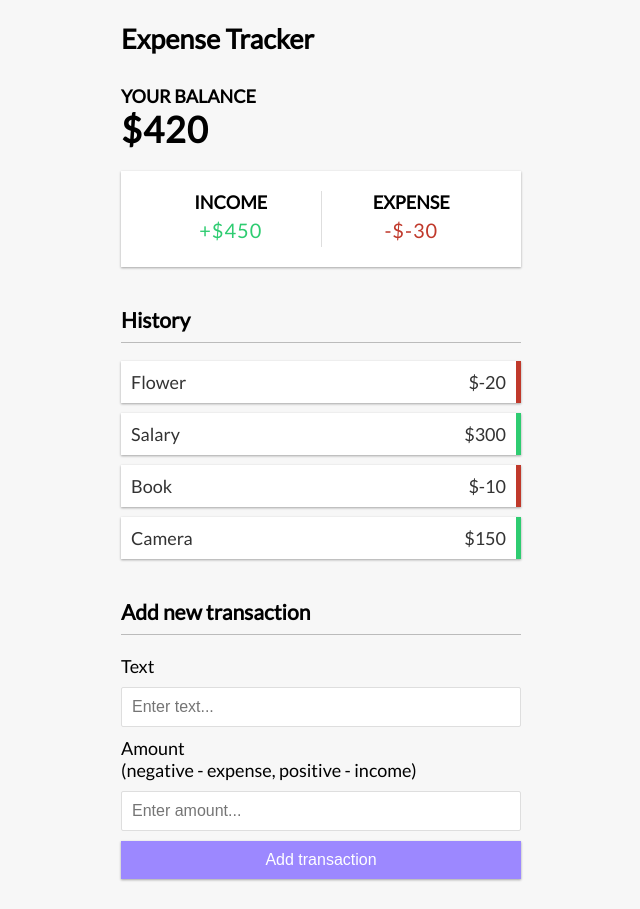
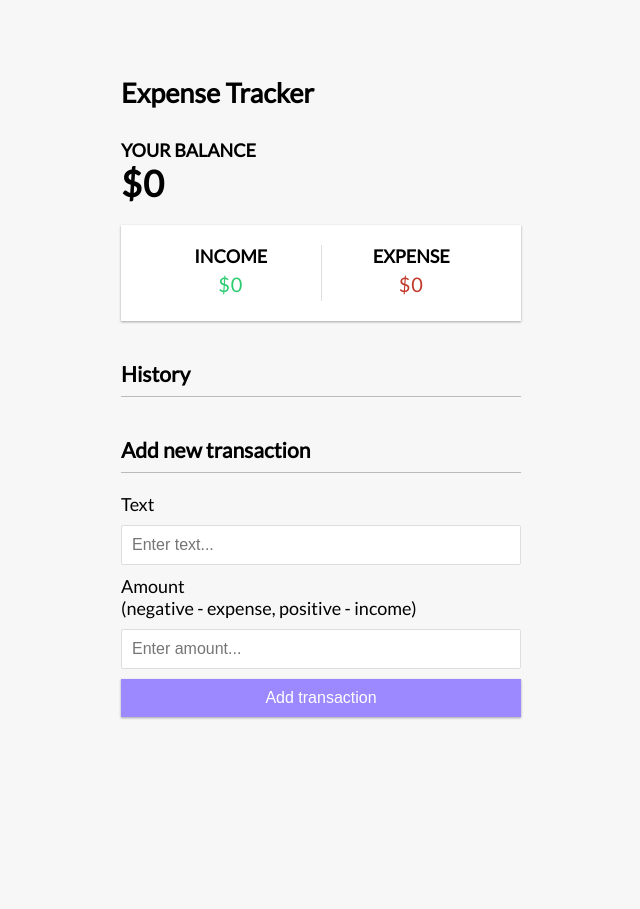
Before and after one commit to xdenote/expense-tracker-vue, a Vue app: page / in a window 1280 px wide. Shown: the whole page, without its empty margins (319-959 px from the left). After the commit the page ends 800 px from the top, so only its background shows below. Built offline with nearby package versions, Linux system fonts and the light colour scheme.

Commit message:
Completed the App

```diff
--- a/src/App.vue
+++ b/src/App.vue
@@ -4,17 +4,19 @@ import Balance from "@/components/Balance.vue";
 import IncomeExpenses from "@/components/IncomeExpenses.vue";
 import TransactionList from "@/components/TransactionList.vue";
 import AddTransactions from "@/components/AddTransactions.vue";
-import {ref, computed} from "vue";
+import {ref, computed, onMounted} from "vue";
 import {useToast} from "vue-toastification";
 
 const toast = useToast();
 
-const transactions = ref([
-  {id: 1, text: "Flower", amount: -20},
-  {id: 2, text: "Salary", amount: 300},
-  {id: 3, text: "Book", amount: -10},
-  {id: 4, text: "Camera", amount: 150},
-]);
+const transactions = ref([]);
+
+onMounted(async () => {
+  const savedTransactions = JSON.parse(localStorage.getItem("transactions"));
+  if(savedTransactions) {
+    transactions.value = savedTransactions;
+  }
+});
 
 const total = computed(() => {
   return transactions.value.reduce((acc, transaction) => (acc += transaction.amount), 0).toFixed(2);
@@ -31,13 +33,20 @@ const expense = computed(() => {
 const handleTransaction = (transaction) => {
   transactions.value.push(transaction);
   toast.success("Transaction added successfully");
+  saveTransactions();
   console.log(transactions.value);
 };
 
 const deletedTransaction = (id) => {
   transactions.value = transactions.value.filter((transaction) => transaction.id !== id);
   toast.success("Transaction deleted successfully");
+  saveTransactions();
   console.log(transactions.value);
+};
+
+//save to local storage
+const saveTransactions = () => {
+  localStorage.setItem("transactions", JSON.stringify(transactions.value));
 };
 
 </script>
--- a/src/components/IncomeExpenses.vue
+++ b/src/components/IncomeExpenses.vue
@@ -17,11 +17,11 @@ const props = defineProps({
   <div class="inc-exp-container">
     <div>
       <h4>Income</h4>
-      <p id="money-plus" class="money plus">+${{ income }}</p>
+      <p id="money-plus" class="money plus">${{ income }}</p>
     </div>
     <div>
       <h4>Expense</h4>
-      <p id="money-minus" class="money minus">-${{ expense }}</p>
+      <p id="money-minus" class="money minus">${{ expense }}</p>
     </div>
   </div>
 </template>
```
